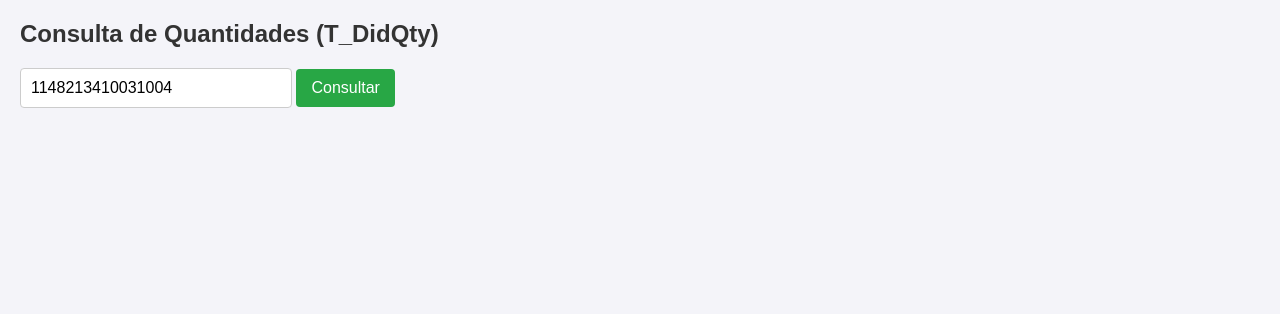
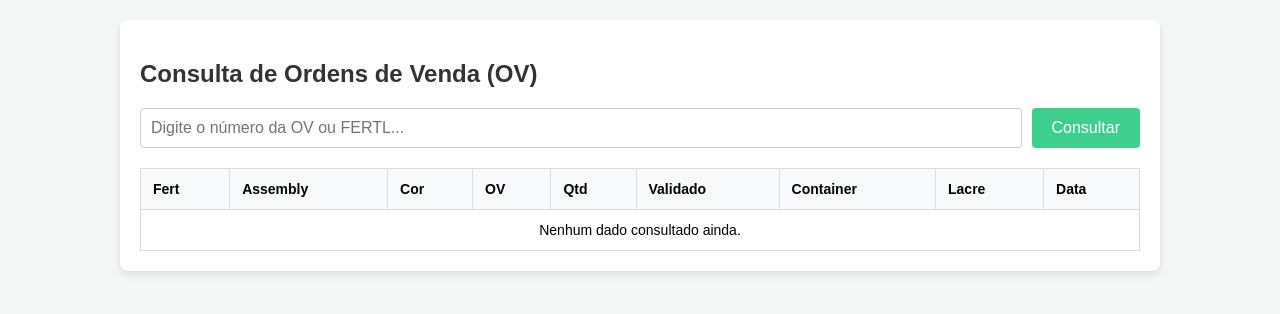
Before and after one commit to DevFullReis/Calcul, a plain HTML site: page index.html in a window 1280 px wide. Drawn offline with nearby package versions, Linux system fonts and the light colour scheme.

Commit message:
Update index.html

```diff
--- a/index.html
+++ b/index.html
@@ -3,133 +3,166 @@
 <head>
     <meta charset="UTF-8">
     <meta name="viewport" content="width=device-width, initial-scale=1.0">
-    <title>Consulta API - T_DidQty</title>
+    <title>Consulta de OV - Supabase</title>
+    <!-- Importando o cliente do Supabase via CDN -->
+    <script src="https://cdn.jsdelivr.net/npm/@supabase/supabase-js@2"></script>
     <style>
         body {
             font-family: Arial, sans-serif;
-            margin: 20px;
-            background-color: #f4f4f9;
+            background-color: #f4f7f6;
+            margin: 0;
+            padding: 20px;
+        }
+        .container {
+            max-width: 1000px;
+            margin: auto;
+            background: white;
+            padding: 20px;
+            border-radius: 8px;
+            box-shadow: 0 4px 8px rgba(0,0,0,0.1);
         }
         h2 {
             color: #333;
         }
-        .busca-container {
+        .search-box {
             margin-bottom: 20px;
+            display: flex;
+            gap: 10px;
         }
         input {
+            flex: 1;
             padding: 10px;
-            font-size: 16px;
-            width: 250px;
             border: 1px solid #ccc;
             border-radius: 4px;
+            font-size: 16px;
         }
         button {
-            padding: 10px 15px;
-            font-size: 16px;
-            background-color: #28a745;
+            padding: 10px 20px;
+            background-color: #3ecf8e; /* Cor padrão do Supabase */
             color: white;
             border: none;
             border-radius: 4px;
             cursor: pointer;
+            font-size: 16px;
         }
         button:hover {
-            background-color: #218838;
+            background-color: #34b27b;
         }
-        .resultado-box {
-            background-color: white;
-            padding: 15px;
-            border-radius: 4px;
-            box-shadow: 0 2px 4px rgba(0,0,0,0.1);
-            border-left: 5px solid #007bff;
-            white-space: pre-wrap; /* Mantém a formatação caso venha JSON espalhado */
-            font-family: monospace;
+        table {
+            width: 100%;
+            border-collapse: collapse;
+            margin-top: 10px;
+        }
+        th, td {
+            padding: 12px;
+            border: 1px solid #ddd;
+            text-align: left;
+            font-size: 14px;
+        }
+        th {
+            background-color: #f8f9fa;
         }
         .error {
             color: red;
-            font-weight: bold;
-            margin-top: 10px;
-        }
-        .loading {
-            color: #666;
-            font-style: italic;
             margin-top: 10px;
         }
     </style>
 </head>
 <body>
 
-    <h2>Consulta de Quantidades (T_DidQty)</h2>
+<div class="container">
+    <h2>Consulta de Ordens de Venda (OV)</h2>
 
-    <div class="busca-container">
-        <!-- Input pré-preenchido com o seu exemplo para facilitar o teste -->
-        <input type="text" id="idConsulta" value="1148213410031004" placeholder="Digite o ID para consulta">
-        <button onclick="buscarDados()">Consultar</button>
+    <div class="search-box">
+        <input type="text" id="searchInput" placeholder="Digite o número da OV ou FERTL...">
+        <button onclick="consultarOV()">Consultar</button>
     </div>
 
-    <!-- Mensagens de status (Carregando / Erro) -->
-    <div id="status"></div>
+    <div id="errorMsg" class="error"></div>
 
-    <!-- Container para exibir o resultado -->
-    <div id="resultado-container" style="display: none;">
-        <h3>Resultado do Servidor:</h3>
-        <pre id="resultado-conteudo" class="resultado-box"></pre>
-    </div>
+    <table id="resultTable">
+        <thead>
+            <tr>
+                <th>Fert</th>
+                <th>Assembly</th>
+                <th>Cor</th>
+                <th>OV</th>
+                <th>Qtd</th>
+                <th>Validado</th>
+                <th>Container</th>
+                <th>Lacre</th>
+                <th>Data</th>
+            </tr>
+        </thead>
+        <tbody id="tableBody">
+            <tr>
+                <td colspan="9" style="text-align: center;">Nenhum dado consultado ainda.</td>
+            </tr>
+        </tbody>
+    </table>
+</div>
 
-    <script>
-        async function buscarDados() {
-            const id = document.getElementById('idConsulta').value.trim();
-            const statusDiv = document.getElementById('status');
-            const resultadoContainer = document.getElementById('resultado-container');
-            const resultadoConteudo = document.getElementById('resultado-conteudo');
+<script>
+    // 1. Substitua com as suas credenciais do painel do Supabase (Project Settings > API)
+    const SUPABASE_URL = 'https://lbttcrnayppkzaiibclk.supabase.co';
+    const SUPABASE_ANON_KEY = 'eyJhbGciOiJIUzI1NiIsInR5cCI6IkpXVCJ9.eyJpc3MiOiJzdXBhYmFzZSIsInJlZiI6ImxidHRjcm5heXBwa3phaWliY2xrIiwicm9sZSI6ImFub24iLCJpYXQiOjE3NTE1NTI3NDQsImV4cCI6MjA2NzEyODc0NH0.sAR8jZMqoiNeLlV7cVEcKxEz3vObrPv4-APmTI3_97g';
 
-            if (!id) {
-                statusDiv.className = 'error';
-                statusDiv.innerText = 'Por favor, insira um ID para consulta.';
+    // Inicializa o cliente do Supabase
+    const supabaseClient = supabase.createClient(SUPABASE_URL, SUPABASE_ANON_KEY);
+
+    async function consultarOV() {
+        const termo = document.getElementById('searchInput').value.trim();
+        const tableBody = document.getElementById('tableBody');
+        const errorMsg = document.getElementById('errorMsg');
+
+        errorMsg.textContent = '';
+        tableBody.innerHTML = '<tr><td colspan="9" style="text-align: center;">Carregando...</td></tr>';
+
+        try {
+            // Constrói a consulta na tabela 'ov'
+            let query = supabaseClient.from('ov').select('*');
+
+            // Se o usuário digitou algo, filtra por OV ou Fert
+            if (termo !== '') {
+                query = query.or(`ov.ilike.%${termo}%,fert.ilike.%${termo}%`);
+            }
+
+            const { data, error } = await query.limit(50);
+
+            if (error) throw error;
+
+            // Limpa a tabela
+            tableBody.innerHTML = '';
+
+            if (!data || data.length === 0) {
+                tableBody.innerHTML = '<tr><td colspan="9" style="text-align: center;">Nenhum registro encontrado.</td></tr>';
                 return;
             }
 
-            // Monta a URL exatamente igual ao exemplo do curl
-            const url = `http://brmanm1appc1/neximapi/api/T_DidQty/${id}`;
+            // Preenche a tabela com os resultados
+            data.forEach(item => {
+                const tr = document.createElement('tr');
+                tr.innerHTML = `
+                    <td>${item.fert}</td>
+                    <td>${item.assembly}</td>
+                    <td>${item.cor}</td>
+                    <td>${item.ov}</td>
+                    <td>${item.qntd}</td>
+                    <td>${item.validado}</td>
+                    <td>${item.container}</td>
+                    <td>${item.lacre}</td>
+                    <td>${new Date(item.data).toLocaleString('pt-BR')}</td>
+                `;
+                tableBody.appendChild(tr);
+            });
 
-            // Resetando a tela
-            statusDiv.className = 'loading';
-            statusDiv.innerText = 'Buscando informações...';
-            resultadoContainer.style.display = 'none';
-            resultadoConteudo.innerText = '';
+        } catch (error) {
+            console.error('Erro na consulta:', error.message);
+            errorMsg.textContent = 'Erro ao consultar dados: ' + error.message;
+            tableBody.innerHTML = '<tr><td colspan="9" style="text-align: center;">Erro ao carregar.</td></tr>';
+        }
+    }
+</script>
 
-            try {
-                const response = await fetch(url, {
-                    method: 'GET',
-                    headers: {
-                        'accept': 'text/plain' // Define o header idêntico ao curl
-                    }
-                });
-
-                if (!response.ok) {
-                    throw new Error(`Erro na requisição: ${response.status} ${response.statusText}`);
-                }
-
-                // Lemos como texto puro (.text()) já que o accept é text/plain
-                const textoRetornado = await response.text();
-
-                statusDiv.innerText = '';
-
-                // Tenta formatar caso o texto seja na verdade um JSON, senão exibe o texto bruto
-                try {
-                    const objetoJson = JSON.parse(textoRetornado);
-                    resultadoConteudo.innerText = JSON.stringify(objetoJson, null, 4);
-                } catch (e) {
-                    resultadoConteudo.innerText = textoRetornado;
-                }
-
-                resultadoContainer.style.display = 'block';
-
-            } catch (erro) {
-                console.error('Erro ao buscar dados:', erro);
-                statusDiv.className = 'error';
-                statusDiv.innerText = `Falha ao consultar a API. Motivo: ${erro.message}`;
-            }
-        }
-    </script>
 </body>
 </html>
```
